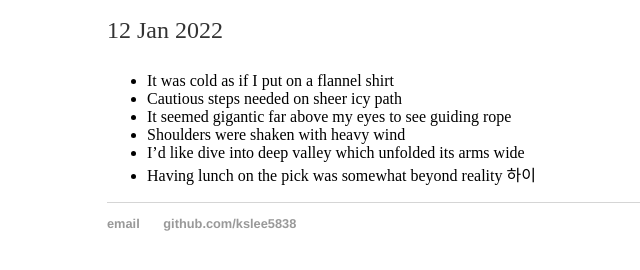
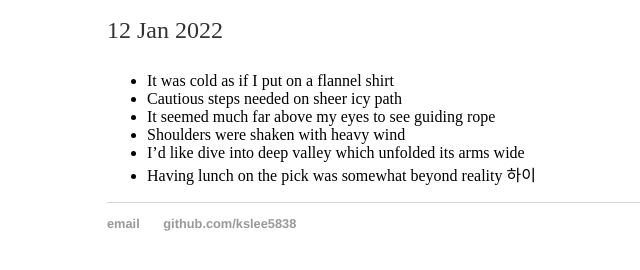
Before and after one commit to kslee5838/kslee5838.github.io, a Jekyll site: the page built from _posts/2022-01-12-cold-journey.md, in a window 1280 px wide. Shown: the part 183-453 px from the top of the page, without its empty margins (85-725 px from the left). Built offline with Jekyll 4.4.1, drawn with Linux system fonts in a browser that asks for light colours; our own code applies the rules of GitHub Pages for plain Markdown files.

Commit message:
word pick

```diff
--- a/_posts/2022-01-12-cold-journey.md
+++ b/_posts/2022-01-12-cold-journey.md
@@ -1,6 +1,6 @@
 - It was cold as if I put on a flannel shirt
 - Cautious steps needed on sheer icy path
-- It seemed gigantic far above my eyes to see guiding rope
+- It seemed much far above my eyes to see guiding rope
 - Shoulders were shaken with heavy wind
 - I'd like dive into deep valley which unfolded its arms wide
 - Having lunch on the pick was somewhat beyond reality
```
